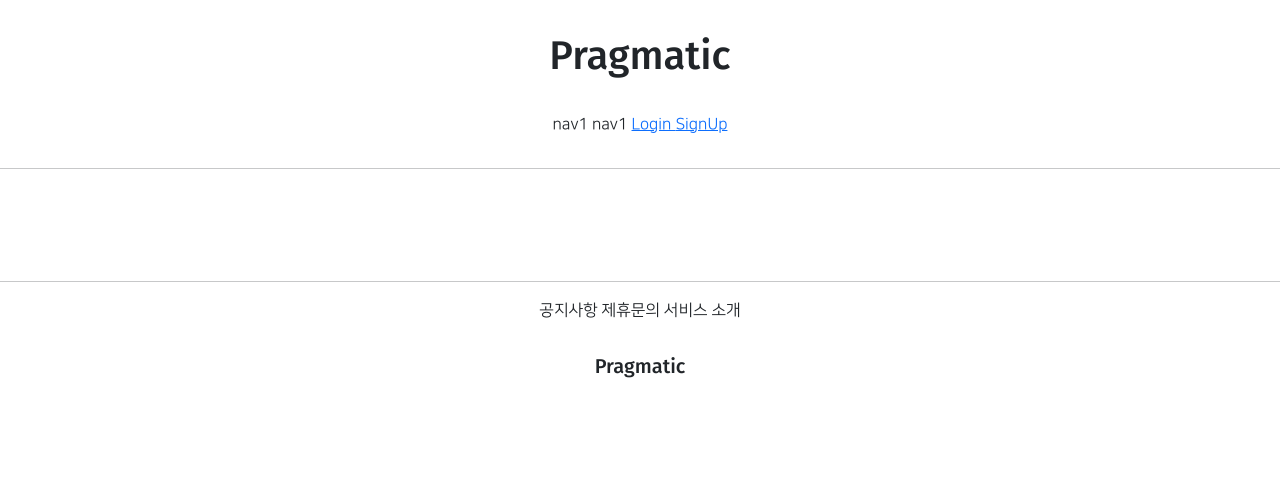
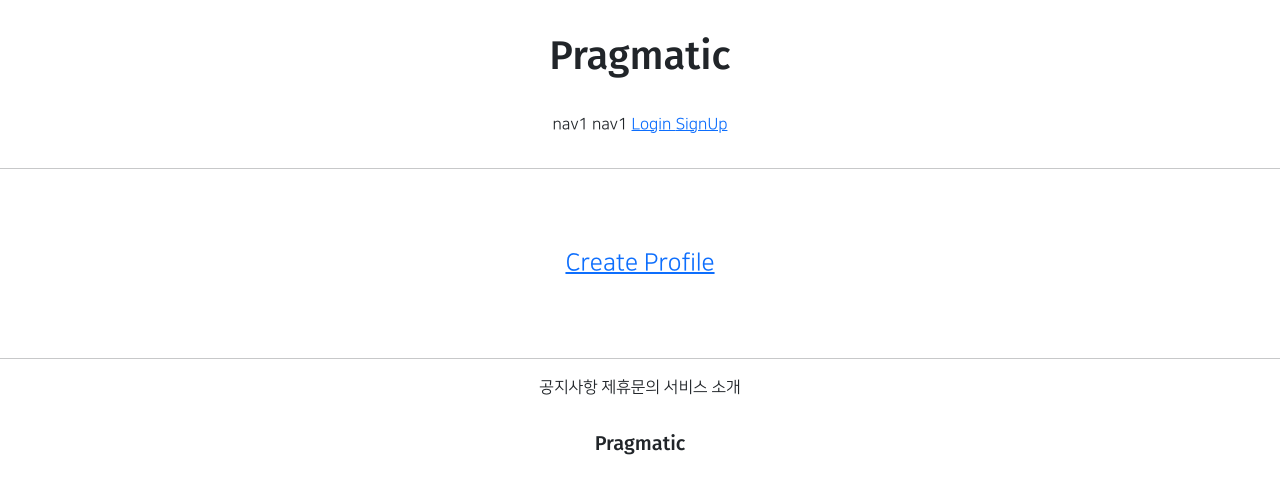
Before and after one commit to lauren0914/web1, a Django app: template accountapp/templates/accountapp/detail.html in a window 1280 px wide. Shown: the top 494 px of the page. Run offline with Django 3.2, Linux system fonts and the light colour scheme; the template is opened without the code that fills it, so the values that code supplies are empty; some libraries are stand-ins or nearby versions.

Commit message:
7/26 2ban class commit 4

```diff
--- a/accountapp/templates/accountapp/detail.html
+++ b/accountapp/templates/accountapp/detail.html
@@ -6,7 +6,22 @@
 {% block content %}
     <div class="text-center mw-500 m-auto">
         <div class="m-5">
-            <h4>{{ target_user.username }}</h4>
+{#            닉네임있으면 닉네임 출력. 없으면 프로필 만드는 페이지로 연결#}
+            {% if target_user.profile %}
+{#                이미지도 출력#}
+                <img src="{{ target_user.profile.image.url }}"
+                     class='profile image m-4'
+                     alt="profile image">
+
+                <h2 class="NNS_B">{{ target_user.profile }}</h2>
+                <h5>{{ target_user.profile.message }}</h5>
+            {% else %}
+            <h4>
+                <a href="{% url 'profileapp:create' %}">
+                    Create Profile
+                </a>
+            </h4>
+            {% endif %}
         </div>
         <div>
             {{ target_user.date_joined }}
--- a/profileapp/views.py
+++ b/profileapp/views.py
@@ -16,6 +16,6 @@ class ProfileCreateView(CreateView):
 
     # 오버라이드
     def form_valid(self, form):
-        # form에 부족한 user 를 넣어준다 근데 form에 3개밖에 없어서 못 넣어줌. -> 그냥 user가 아니라 instance.user
+        # form(위ㅇ의 ProfileCreationForm을 말하는 거)에 부족한 user 를 넣어준다 근데 form에 3개밖에 없어서 못 넣어줌. -> 그냥 user가 아니라 instance.user
         form.instance.user = self.request.user
         return super().form_valid(form)
--- a/static/base.css
+++ b/static/base.css
@@ -22,3 +22,16 @@
     /*이렇게 두개 넣어주면 위아래, 양옆을 말하는 거*/
     padding: 1rem 1.5rem;
 }
+
+.profile_image {
+    height: 12rem;
+    width: 12rem;
+    border-radius: 28rem;
+    object-fit: cover;
+/*    비율에 맞춰서 사진 잘라냄*/
+
+}
+
+.NNS_B {
+    font-family: "NanumSquareB", cursive;
+}
--- a/web_1/urls.py
+++ b/web_1/urls.py
@@ -13,6 +13,9 @@ Including another URLconf
     1. Import the include() function: from django.urls import include, path
     2. Add a URL to urlpatterns:  path('blog/', include('blog.urls'))
 """
+from django.conf import settings
+from django.conf.global_settings import MEDIA_URL
+from django.conf.urls.static import static
 from django.contrib import admin
 from django.urls import path
 from django.contrib import admin
@@ -23,4 +26,5 @@ urlpatterns = [
     path('account/', include('accountapp.urls')),
     path('profiles/', include('profileapp.urls')),
     # admin/으로 시작하는 모든 URL을 장고가 view와 대조해 찾아낸다는 뜻
-]
+] + static(settings, MEDIA_URL, document_root=settings.MEDIA_ROOT)
+# 이 요청이 들어오면, 저 경로로 제공해줄 거다.. 깊게 이해하지 마
```
